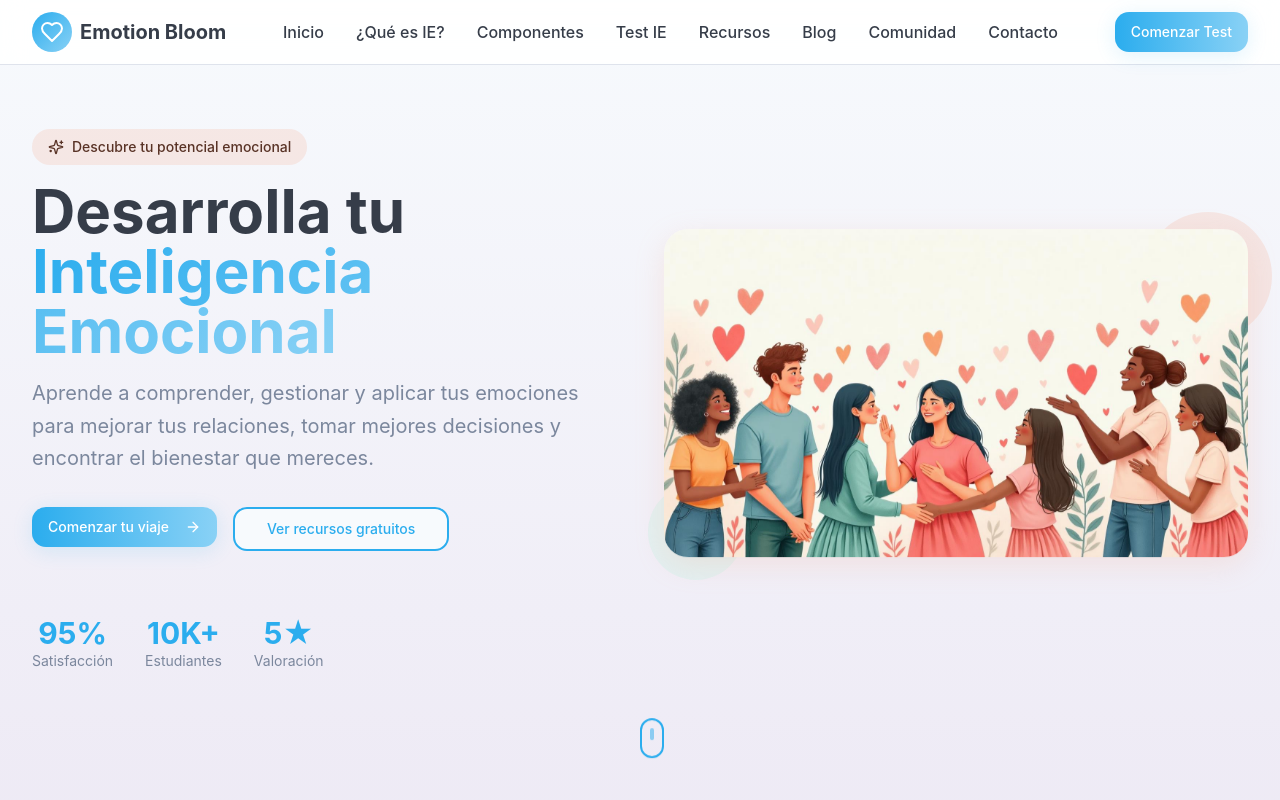
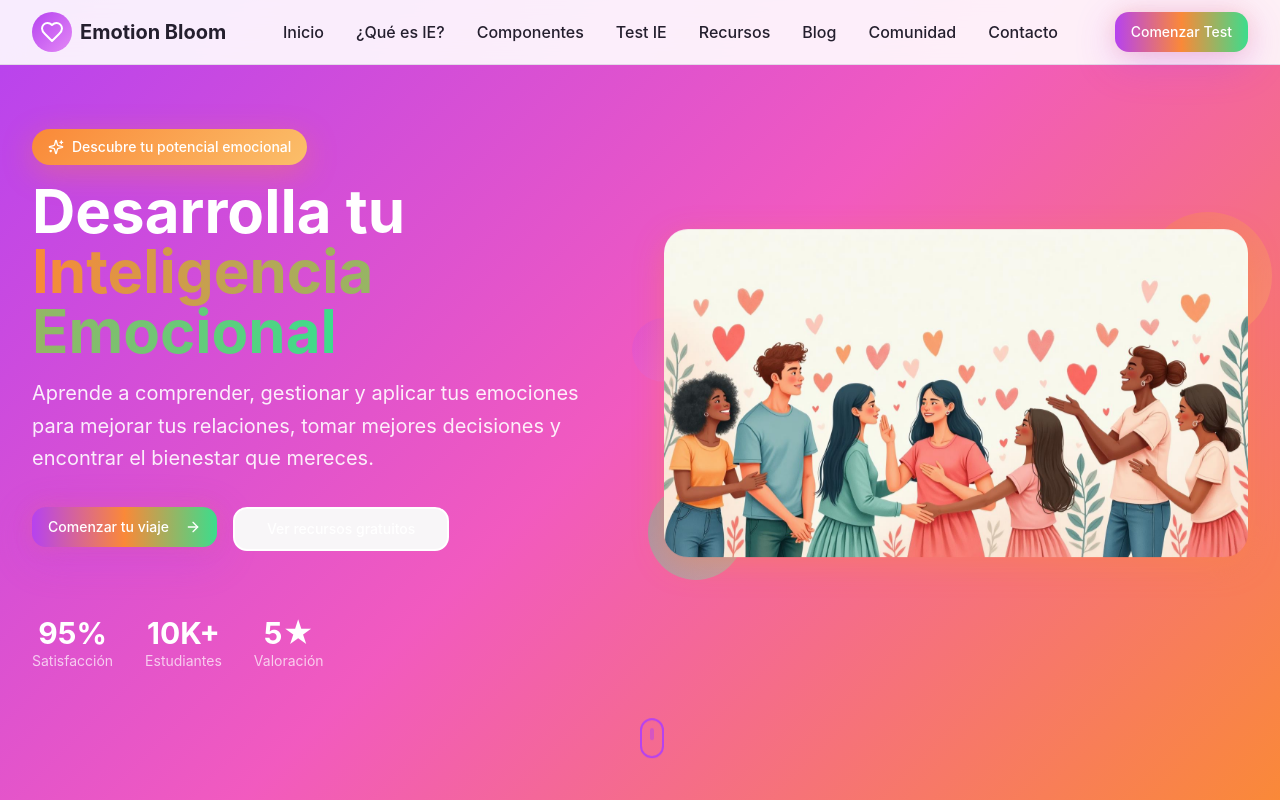
Before and after one commit to chachachala/emotion-bloom, a React (Vite) app: page / in a window 1280 px wide. Shown: the top 800 px of the page. Built offline with nearby package versions, Linux system fonts and the light colour scheme.

Commit message:
Refactor: Change color scheme
Update the website's color scheme to be more exciting and emotionally engaging.

```diff
--- a/src/components/HeroSection.tsx
+++ b/src/components/HeroSection.tsx
@@ -4,23 +4,23 @@ import heroImage from "@/assets/hero-emotional-intelligence.jpg";
 
 const HeroSection = () => {
   return (
-    <section id="inicio" className="relative min-h-screen flex items-center bg-gradient-calm">
+    <section id="inicio" className="relative min-h-screen flex items-center bg-gradient-cosmic">
       <div className="max-w-7xl mx-auto px-4 sm:px-6 lg:px-8 py-20">
         <div className="grid grid-cols-1 lg:grid-cols-2 gap-12 items-center">
           {/* Text Content */}
           <div className="space-y-8">
             <div className="space-y-4">
-              <div className="inline-flex items-center space-x-2 bg-accent/20 text-accent-foreground px-4 py-2 rounded-full text-sm font-medium">
+              <div className="inline-flex items-center space-x-2 bg-gradient-accent text-white px-4 py-2 rounded-full text-sm font-medium shadow-warm">
                 <Sparkles className="h-4 w-4" />
                 <span>Descubre tu potencial emocional</span>
               </div>
 
-              <h1 className="text-5xl lg:text-6xl font-display font-bold text-foreground leading-tight">
+              <h1 className="text-5xl lg:text-6xl font-display font-bold text-white leading-tight">
                 Desarrolla tu
-                <span className="bg-gradient-primary bg-clip-text text-transparent"> Inteligencia Emocional</span>
+                <span className="bg-gradient-to-r from-accent to-secondary bg-clip-text text-transparent"> Inteligencia Emocional</span>
               </h1>
 
-              <p className="text-xl text-muted-foreground leading-relaxed">
+              <p className="text-xl text-white/90 leading-relaxed">
                 Aprende a comprender, gestionar y aplicar tus emociones para mejorar
                 tus relaciones, tomar mejores decisiones y encontrar el bienestar
                 que mereces.
@@ -33,7 +33,7 @@ const HeroSection = () => {
                 <ArrowRight className="ml-2 h-5 w-5 group-hover:translate-x-1 transition-transform" />
               </Button>
 
-              <Button variant="outline" size="lg" className="border-2 border-primary text-primary hover:bg-primary hover:text-white transition-all duration-300">
+              <Button variant="outline" size="lg" className="border-2 border-white text-white hover:bg-white hover:text-primary transition-all duration-300">
                 Ver recursos gratuitos
               </Button>
             </div>
@@ -41,16 +41,16 @@ const HeroSection = () => {
             {/* Stats */}
             <div className="flex flex-wrap gap-8 pt-8">
               <div className="text-center">
-                <div className="text-3xl font-bold text-primary">95%</div>
-                <div className="text-sm text-muted-foreground">Satisfacción</div>
+                <div className="text-3xl font-bold text-white">95%</div>
+                <div className="text-sm text-white/70">Satisfacción</div>
               </div>
               <div className="text-center">
-                <div className="text-3xl font-bold text-primary">10K+</div>
-                <div className="text-sm text-muted-foreground">Estudiantes</div>
+                <div className="text-3xl font-bold text-white">10K+</div>
+                <div className="text-sm text-white/70">Estudiantes</div>
               </div>
               <div className="text-center">
-                <div className="text-3xl font-bold text-primary">5★</div>
-                <div className="text-sm text-muted-foreground">Valoración</div>
+                <div className="text-3xl font-bold text-white">5★</div>
+                <div className="text-sm text-white/70">Valoración</div>
               </div>
             </div>
           </div>
@@ -66,8 +66,9 @@ const HeroSection = () => {
             </div>
 
             {/* Decorative elements */}
-            <div className="absolute -top-6 -right-6 w-32 h-32 bg-accent/20 rounded-full animate-warm-pulse"></div>
-            <div className="absolute -bottom-4 -left-4 w-24 h-24 bg-secondary/30 rounded-full"></div>
+            <div className="absolute -top-6 -right-6 w-32 h-32 bg-gradient-accent rounded-full animate-warm-pulse opacity-30"></div>
+            <div className="absolute -bottom-4 -left-4 w-24 h-24 bg-gradient-secondary rounded-full opacity-40"></div>
+            <div className="absolute top-1/4 -left-8 w-16 h-16 bg-gradient-primary rounded-full opacity-20"></div>
           </div>
         </div>
       </div>
--- a/src/index.css
+++ b/src/index.css
@@ -8,52 +8,58 @@ All colors MUST be HSL.
 
 @layer base {
   :root {
-    /* Warm emotional intelligence color palette */
-    --background: 210 60% 98%;
-    --foreground: 220 15% 25%;
+    /* Vibrant emotional intelligence color palette */
+    --background: 310 15% 97%;
+    --foreground: 260 20% 15%;
 
     --card: 0 0% 100%;
-    --card-foreground: 220 15% 25%;
+    --card-foreground: 260 20% 15%;
 
     --popover: 0 0% 100%;
-    --popover-foreground: 220 15% 25%;
+    --popover-foreground: 260 20% 15%;
 
-    /* Sky blue primary - calming and trustworthy */
-    --primary: 200 85% 55%;
+    /* Vibrant purple primary - creativity and wisdom */
+    --primary: 280 85% 60%;
     --primary-foreground: 0 0% 100%;
-    --primary-glow: 200 85% 75%;
+    --primary-glow: 290 85% 75%;
 
-    /* Mint green secondary - growth and harmony */
-    --secondary: 160 65% 85%;
-    --secondary-foreground: 160 40% 25%;
+    /* Electric green secondary - growth and energy */
+    --secondary: 150 70% 55%;
+    --secondary-foreground: 150 50% 15%;
 
-    /* Soft lavender muted - gentle and calming */
-    --muted: 260 35% 94%;
-    --muted-foreground: 220 15% 55%;
+    /* Soft lavender muted - calm within energy */
+    --muted: 280 25% 94%;
+    --muted-foreground: 260 15% 45%;
 
-    /* Warm coral accent - empathy and warmth */
-    --accent: 15 85% 75%;
-    --accent-foreground: 15 40% 25%;
+    /* Dynamic orange accent - passion and warmth */
+    --accent: 25 95% 60%;
+    --accent-foreground: 25 50% 15%;
 
-    --destructive: 0 70% 60%;
+    --destructive: 0 85% 65%;
     --destructive-foreground: 0 0% 100%;
 
-    --border: 220 25% 90%;
-    --input: 220 25% 90%;
-    --ring: 200 85% 55%;
+    --border: 280 20% 88%;
+    --input: 280 20% 88%;
+    --ring: 280 85% 60%;
 
-    /* Gradients for emotional warmth */
+    /* Dynamic gradients for excitement */
     --gradient-primary: linear-gradient(135deg, hsl(var(--primary)), hsl(var(--primary-glow)));
+    --gradient-secondary: linear-gradient(135deg, hsl(var(--secondary)), hsl(150 70% 70%));
+    --gradient-accent: linear-gradient(135deg, hsl(var(--accent)), hsl(35 95% 70%));
     --gradient-calm: linear-gradient(180deg, hsl(var(--background)), hsl(var(--muted)));
     --gradient-warm: linear-gradient(135deg, hsl(var(--accent)), hsl(var(--secondary)));
+    --gradient-energy: linear-gradient(45deg, hsl(var(--primary)), hsl(var(--accent)), hsl(var(--secondary)));
+    --gradient-cosmic: linear-gradient(135deg, hsl(280 85% 60%), hsl(320 85% 65%), hsl(25 95% 60%));
 
-    /* Shadows with emotional warmth */
-    --shadow-gentle: 0 4px 20px hsl(var(--primary) / 0.15);
-    --shadow-warm: 0 8px 30px hsl(var(--accent) / 0.2);
+    /* Vibrant shadows with energy */
+    --shadow-gentle: 0 4px 20px hsl(var(--primary) / 0.25);
+    --shadow-warm: 0 8px 30px hsl(var(--accent) / 0.35);
+    --shadow-energy: 0 10px 40px hsl(var(--primary) / 0.3), 0 0 20px hsl(var(--accent) / 0.2);
 
-    /* Transitions for smooth interactions */
+    /* Smooth transitions for dynamic interactions */
     --transition-smooth: all 0.3s cubic-bezier(0.4, 0, 0.2, 1);
     --transition-gentle: all 0.4s cubic-bezier(0.25, 0.46, 0.45, 0.94);
+    --transition-bounce: all 0.3s cubic-bezier(0.68, -0.55, 0.265, 1.55);
 
     --radius: 1rem;
 
@@ -68,34 +74,34 @@ All colors MUST be HSL.
   }
 
   .dark {
-    --background: 220 25% 8%;
-    --foreground: 210 20% 85%;
+    --background: 260 25% 8%;
+    --foreground: 280 20% 90%;
 
-    --card: 220 25% 10%;
-    --card-foreground: 210 20% 85%;
+    --card: 260 25% 10%;
+    --card-foreground: 280 20% 90%;
 
-    --popover: 220 25% 10%;
-    --popover-foreground: 210 20% 85%;
+    --popover: 260 25% 10%;
+    --popover-foreground: 280 20% 90%;
 
-    --primary: 200 85% 65%;
-    --primary-foreground: 220 25% 8%;
-    --primary-glow: 200 85% 75%;
+    --primary: 280 85% 70%;
+    --primary-foreground: 260 25% 8%;
+    --primary-glow: 290 85% 80%;
 
-    --secondary: 160 25% 20%;
-    --secondary-foreground: 160 65% 85%;
+    --secondary: 150 70% 65%;
+    --secondary-foreground: 150 25% 15%;
 
-    --muted: 220 25% 15%;
-    --muted-foreground: 220 15% 65%;
+    --muted: 260 25% 15%;
+    --muted-foreground: 280 15% 70%;
 
-    --accent: 15 65% 65%;
-    --accent-foreground: 15 25% 15%;
+    --accent: 25 95% 70%;
+    --accent-foreground: 25 25% 15%;
 
-    --destructive: 0 70% 55%;
+    --destructive: 0 85% 70%;
     --destructive-foreground: 0 0% 100%;
 
-    --border: 220 25% 20%;
-    --input: 220 25% 20%;
-    --ring: 200 85% 65%;
+    --border: 260 25% 20%;
+    --input: 260 25% 20%;
+    --ring: 280 85% 70%;
 
     --sidebar-background: 240 5.9% 10%;
     --sidebar-foreground: 240 4.8% 95.9%;
@@ -124,18 +130,18 @@ All colors MUST be HSL.
 }
 
 @layer components {
-  /* Hero button with gradient and warmth */
+  /* Hero button with dynamic gradient and energy */
   .btn-hero {
-    @apply bg-gradient-to-r from-primary to-primary-glow text-primary-foreground
+    @apply bg-gradient-to-r from-primary via-accent to-secondary text-primary-foreground
            px-8 py-4 rounded-full font-medium transition-all duration-300
-           hover:shadow-lg hover:scale-105 active:scale-95;
-    box-shadow: var(--shadow-gentle);
+           hover:shadow-xl hover:scale-105 active:scale-95 hover:-translate-y-1;
+    box-shadow: var(--shadow-energy);
   }
 
-  /* Gentle card with emotional warmth */
+  /* Dynamic card with vibrant energy */
   .card-gentle {
     @apply bg-card border border-border rounded-3xl p-6
-           transition-all duration-300 hover:shadow-lg;
+           transition-all duration-300 hover:shadow-xl hover:-translate-y-2;
     box-shadow: var(--shadow-gentle);
   }
 
--- a/tailwind.config.ts
+++ b/tailwind.config.ts
@@ -70,16 +70,22 @@ export default {
 			},
 			backgroundImage: {
 				'gradient-primary': 'var(--gradient-primary)',
+				'gradient-secondary': 'var(--gradient-secondary)',
+				'gradient-accent': 'var(--gradient-accent)',
 				'gradient-calm': 'var(--gradient-calm)',
 				'gradient-warm': 'var(--gradient-warm)',
+				'gradient-energy': 'var(--gradient-energy)',
+				'gradient-cosmic': 'var(--gradient-cosmic)',
 			},
 			boxShadow: {
 				'gentle': 'var(--shadow-gentle)',
 				'warm': 'var(--shadow-warm)',
+				'energy': 'var(--shadow-energy)',
 			},
 			transitionTimingFunction: {
 				'smooth': 'cubic-bezier(0.4, 0, 0.2, 1)',
 				'gentle': 'cubic-bezier(0.25, 0.46, 0.45, 0.94)',
+				'bounce': 'cubic-bezier(0.68, -0.55, 0.265, 1.55)',
 			},
 			borderRadius: {
 				lg: 'var(--radius)',
```
